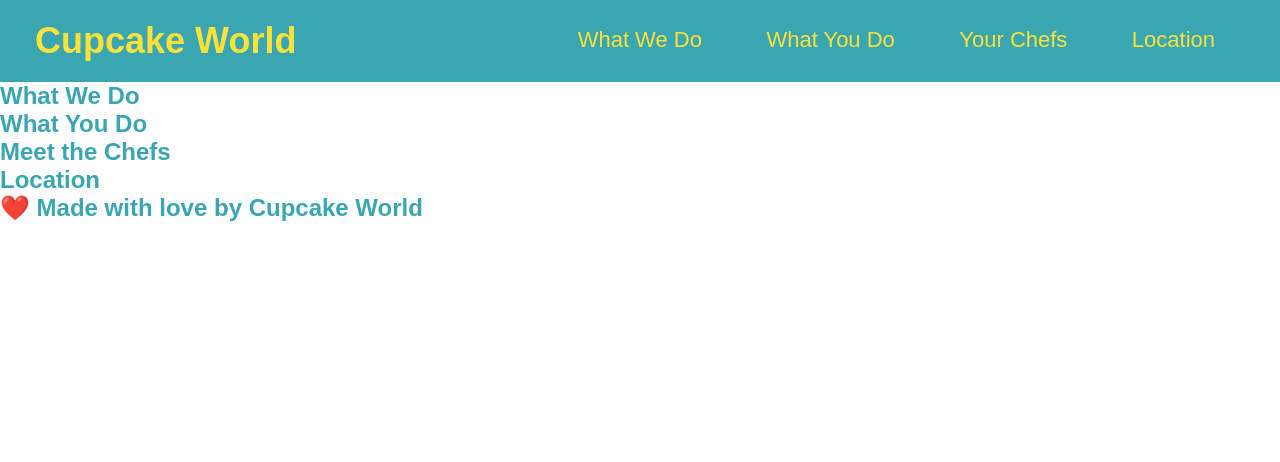
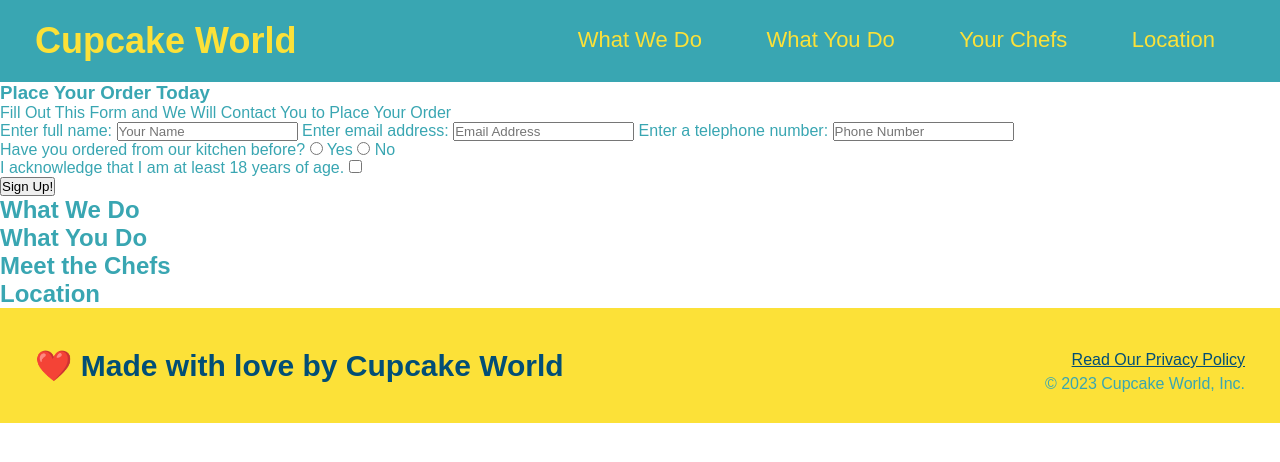
Before and after one commit to Tthompson8416/cupcake-world, a plain HTML site: page index.html in a window 1280 px wide. Drawn offline with Linux system fonts and the light colour scheme.

Commit message:
form element added to hero section

```diff
--- a/assets/css/style.css
+++ b/assets/css/style.css
@@ -1,6 +1,7 @@
 * {
     margin: 0;
     padding: 0;
+    box-sizing: border-box;
 }
 
 body {
@@ -41,3 +42,26 @@ header nav ul li a {
     font-weight: lighter;
     font-size: 22px;
 }
+
+footer {
+    background: #fce138;
+    width: 100%;
+    padding: 40px 35px;
+}
+
+footer h2 {
+    display: inline;
+    color: #024e76;
+    font-size: 30px;
+    margin: 0;
+}
+
+footer div {
+    float: right;
+    line-height: 1.5;
+    text-align: right;
+}
+
+footer a {
+    color: #024e76;
+}
--- a/index.html
+++ b/index.html
@@ -35,7 +35,33 @@
       </header>
 
       <!-- hero/jumbotron -->
-      <section></section>
+      <section>
+        <div>
+            <h3>Place Your Order Today</h3>
+            <p>Fill Out This Form and We Will Contact You to Place Your Order</p>
+            <!-- Add form element -->
+            <form>
+              <label for="name">Enter full name:</label>
+              <input type="text" placeholder="Your Name" name="name" id="name" />
+              <label for="email">Enter email address:</label>
+              <input type="email" placeholder="Email Address" name="email" id="email" />
+              <label for="phone">Enter a telephone number:</label>
+              <input type="tel" placeholder="Phone Number" name="phone" id="phone" />
+              <p>
+                Have you ordered from our kitchen before?
+                <input type="radio" name="ordered-confirm" id="ordered-yes" />
+                <label for="ordered-yes">Yes</label>
+                <input type="radio" name="ordered-confirm" id="ordered-no" />
+                <label for="ordered-no">No</label>
+                </p>
+                <p>
+                  <label for="checkbox" >I acknowledge that I am at least 18 years of age.</label>
+                  <input type="checkbox" name="age-confirm" id="checkbox" />
+                </p>
+                <button type="submit">Sign Up!</button>
+            </form>
+        </div>
+      </section>
 
       <!-- "what we do" section -->
       <section>
@@ -60,6 +86,10 @@
       <!-- "footer" section -->
       <footer>
         <h2>&#10084;&#65039; Made with love by Cupcake World</h2>
+        <div>
+            <a href="#">Read Our Privacy Policy</a><br />
+            &copy; 2023 Cupcake World, Inc.
+        </div>
       </footer>
 
     </body>
```
